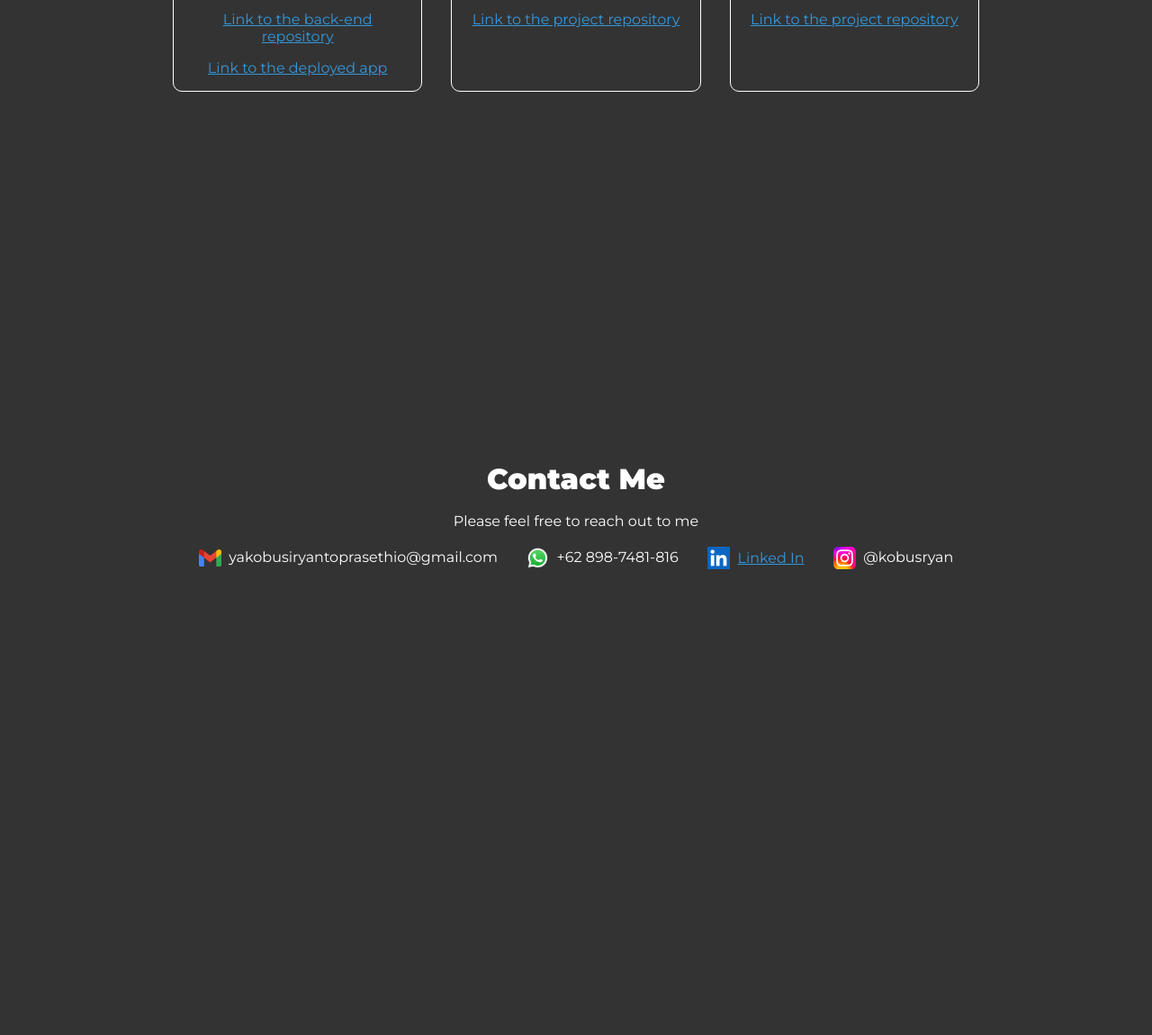
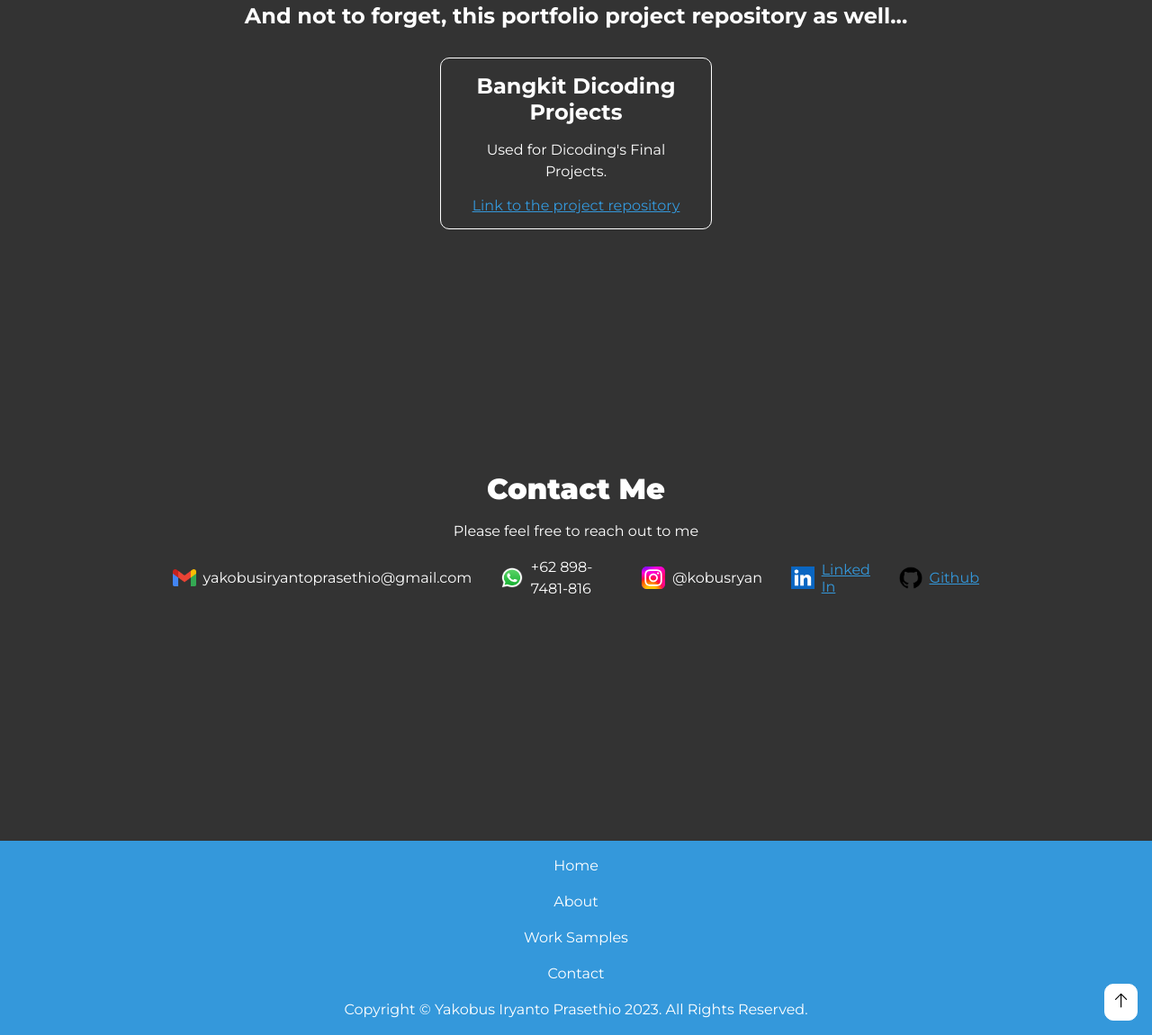
Before and after one commit to YakobusIP/Bangkit-Dicoding, a plain HTML site: page 01-Dasar-Web/index.html in a window 1280 px wide. Shown: the part 1863-3014 px from the top of the page at 90% size. Before the commit the page ends 2776 px from the top, so only its background shows below. Drawn offline with Linux system fonts and the light colour scheme.

Commit message:
feat: add github + scroll top

```diff
--- a/01-Dasar-Web/index.html
+++ b/01-Dasar-Web/index.html
@@ -124,6 +124,18 @@
               >
             </div>
           </div>
+          <h2>
+            And not to forget, this portfolio project repository as well...
+          </h2>
+          <div class="works-card">
+            <h2>Bangkit Dicoding Projects</h2>
+            <p>Used for Dicoding's Final Projects.</p>
+            <a
+              href="https://github.com/YakobusIP/Bangkit-Dicoding"
+              target="_blank"
+              >Link to the project repository</a
+            >
+          </div>
         </section>
       </article>
       <article id="contact-section" class="section contact">
@@ -139,6 +151,10 @@
             <p>+62 898-7481-816</p>
           </div>
           <div class="contact-card">
+            <img src="images/instagram.svg" alt="instagram" loading="lazy" />
+            <p>@kobusryan</p>
+          </div>
+          <div class="contact-card">
             <img src="images/linkedin.png" alt="linkedin" loading="lazy" />
             <a
               href="https://www.linkedin.com/in/yakobus-iryanto-38096b179/"
@@ -147,12 +163,37 @@
             >
           </div>
           <div class="contact-card">
-            <img src="images/instagram.svg" alt="instagram" loading="lazy" />
-            <p>@kobusryan</p>
+            <img src="images/github.png" alt="github" loading="lazy" />
+            <a href="https://github.com/YakobusIP" target="_blank">Github</a>
           </div>
         </section>
       </article>
     </main>
-    <footer></footer>
+    <footer>
+      <nav class="footer-nav">
+        <p onclick="scrollToSection('home-section')">Home</p>
+        <p onclick="scrollToSection('about-section')">About</p>
+        <p onclick="scrollToSection('works-section')">Work Samples</p>
+        <p onclick="scrollToSection('contact-section')">Contact</p>
+      </nav>
+      <p>
+        Copyright &#169; Yakobus Iryanto Prasethio 2023. All Rights Reserved.
+      </p>
+      <button class="back-to-top" onclick="scrollToSection('home-section')">
+        <svg
+          xmlns="http://www.w3.org/2000/svg"
+          fill="none"
+          viewBox="0 0 24 24"
+          stroke-width="1.5"
+          stroke="black"
+        >
+          <path
+            stroke-linecap="round"
+            stroke-linejoin="round"
+            d="M4.5 10.5L12 3m0 0l7.5 7.5M12 3v18"
+          />
+        </svg>
+      </button>
+    </footer>
   </body>
 </html>
--- a/01-Dasar-Web/styles/index.css
+++ b/01-Dasar-Web/styles/index.css
@@ -106,6 +106,40 @@ main {
   cursor: pointer;
 }
 
+footer {
+  position: relative;
+  display: flex;
+  flex-direction: column;
+  align-items: center;
+  justify-content: center;
+  background-color: #3498db;
+  padding: 1rem;
+  row-gap: 1rem;
+  text-align: center;
+}
+
+.footer-nav {
+  display: flex;
+  flex-direction: column;
+  align-items: center;
+  row-gap: 1rem;
+}
+
+button.back-to-top {
+  position: absolute;
+  bottom: 0;
+  right: 0;
+  margin-right: 1rem;
+  margin-bottom: 1rem;
+  background-color: white;
+  width: fit-content;
+  padding: 0.5rem;
+}
+
+button.back-to-top svg {
+  width: 1.5vw;
+}
+
 @media only screen and (max-width: 1024px) {
   .main-header {
     padding: 2rem 4rem;
@@ -174,4 +208,8 @@ main {
   .skills aside img {
     width: 60vw;
   }
+
+  button.back-to-top {
+    visibility: hidden;
+  }
 }
```
Also changed, not shown: 01-Dasar-Web/images/github.png (added).
